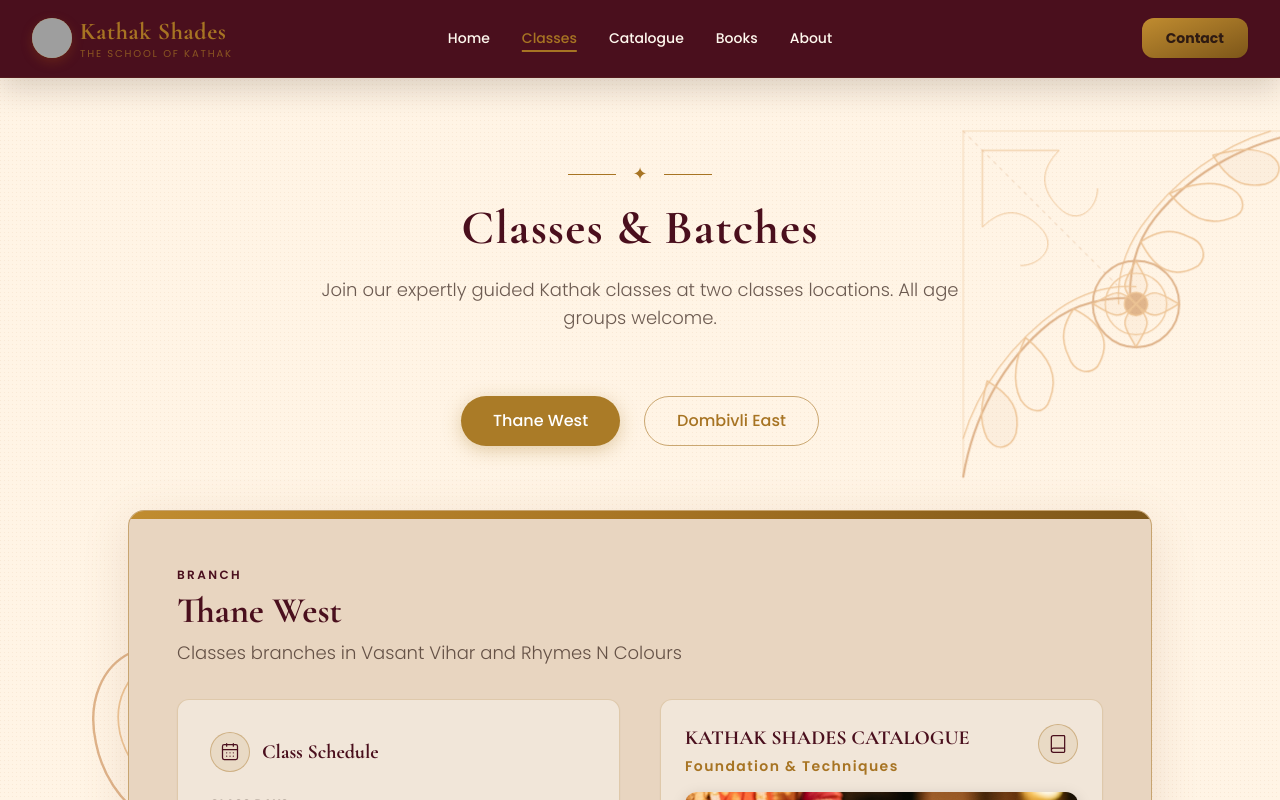
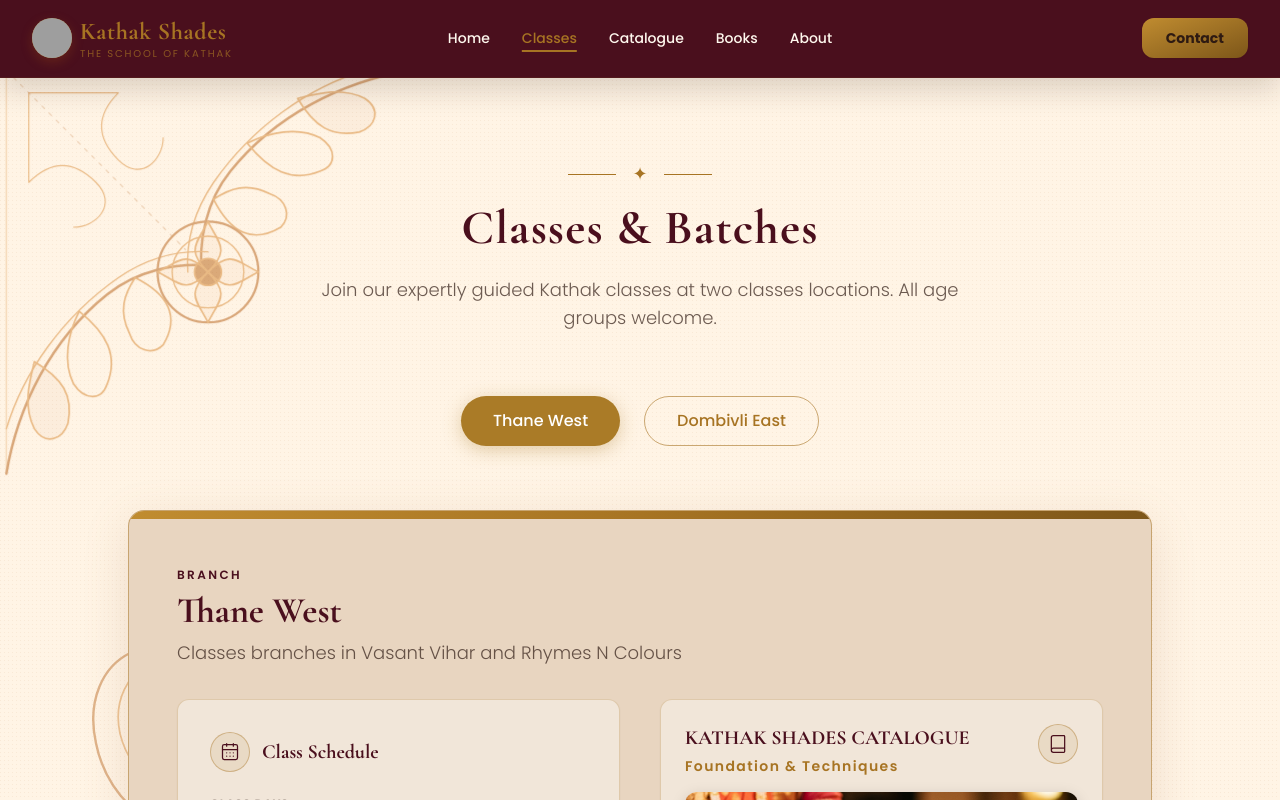
Before and after one commit to Rushabh1697/KATHAKSHADES, a Next.js app: page /classes in a window 1280 px wide. Shown: the top 800 px of the page. Built offline with nearby package versions, Linux system fonts and the light colour scheme; grey boxes are pictures that could not be loaded.

Commit message:
Shift RoyalCornerOrnament design to top left of Classes section

```diff
--- a/components/pages/Classes.tsx
+++ b/components/pages/Classes.tsx
@@ -316,7 +316,7 @@ export default function Classes() {
       <div className="absolute left-0 top-1/2 -translate-y-1/2 -translate-x-12 w-[24rem] h-[54rem] pointer-events-none opacity-50 hidden xl:block z-0">
         <PeacockFeatherArt />
       </div>
-      <div className="absolute right-0 top-12 translate-x-12 w-[24rem] h-[24rem] pointer-events-none opacity-50 hidden xl:block z-0">
+      <div className="absolute left-0 top-0 -translate-x-4 -translate-y-4 w-[28rem] h-[28rem] pointer-events-none opacity-60 hidden xl:block z-0">
         <RoyalCornerOrnament />
       </div>
 
```
